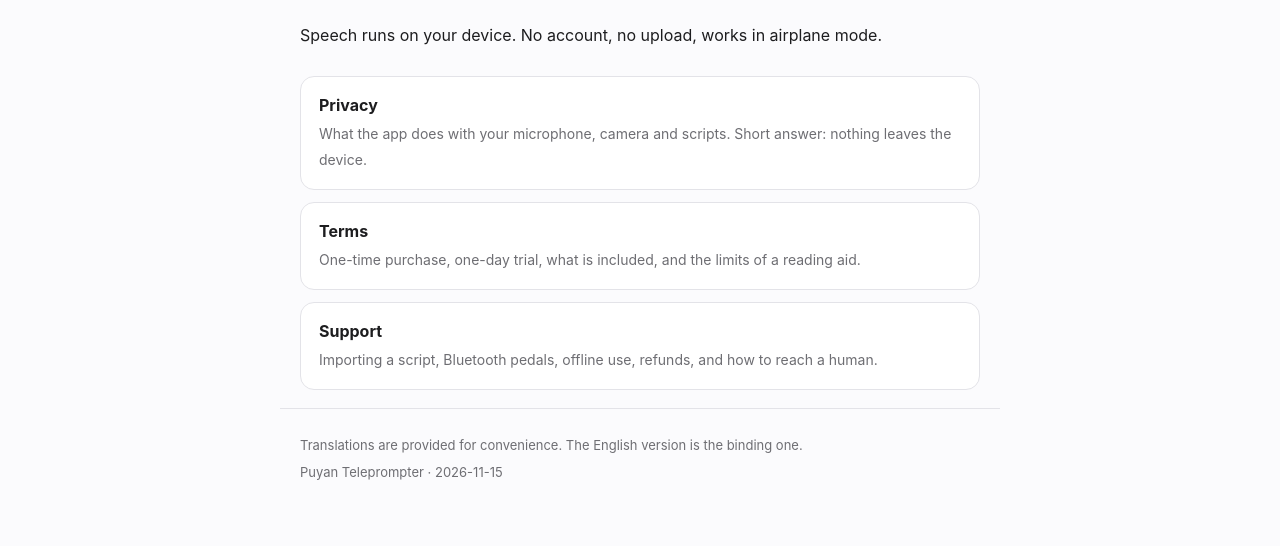
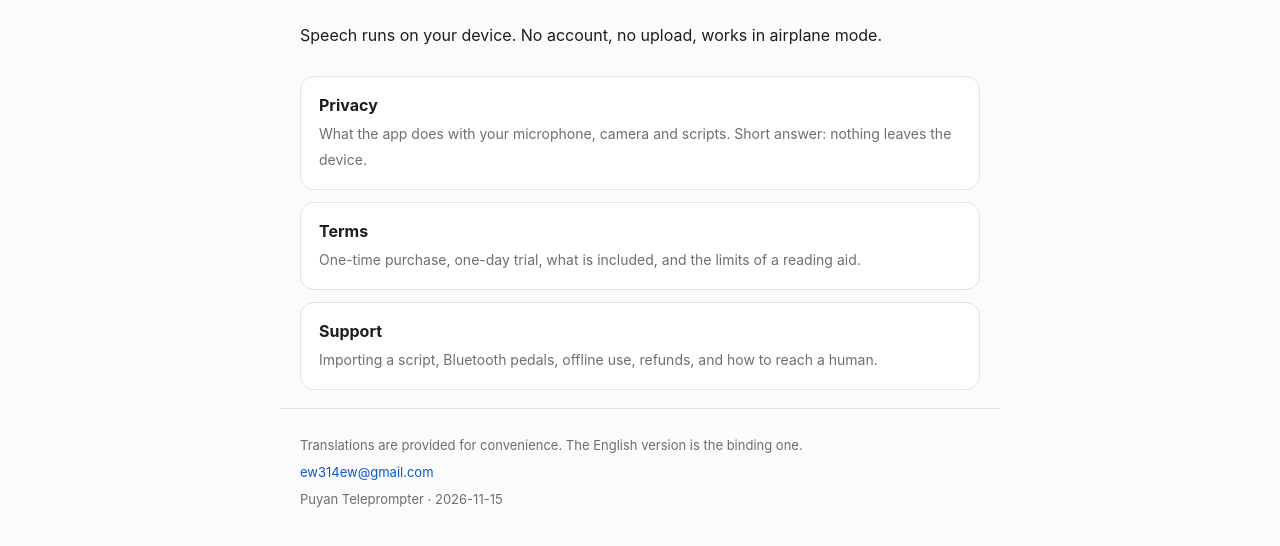
Before and after one commit to ew314/puyan, a plain HTML site: page index.html in a window 1280 px wide. Shown: the part 218-764 px from the top of the page. Drawn offline with Linux system fonts and the light colour scheme.

Commit message:
Add files via upload

```diff
--- a/index.html
+++ b/index.html
@@ -155,6 +155,7 @@ html:not([data-js]) section[data-lang="en"]{display:block}
 </main>
 <footer>
 <p data-foot="preval">Translations are provided for convenience. The English version is the binding one.</p>
+<p><a href="mailto:ew314ew@gmail.com">ew314ew@gmail.com</a></p>
 <p>Puyan Teleprompter · 2026-11-15</p>
 </footer>
 <script>
```
Also changed, not shown: privacy.html (+1 -0 lines), support.html (+1 -0 lines), terms.html (+1 -0 lines).
